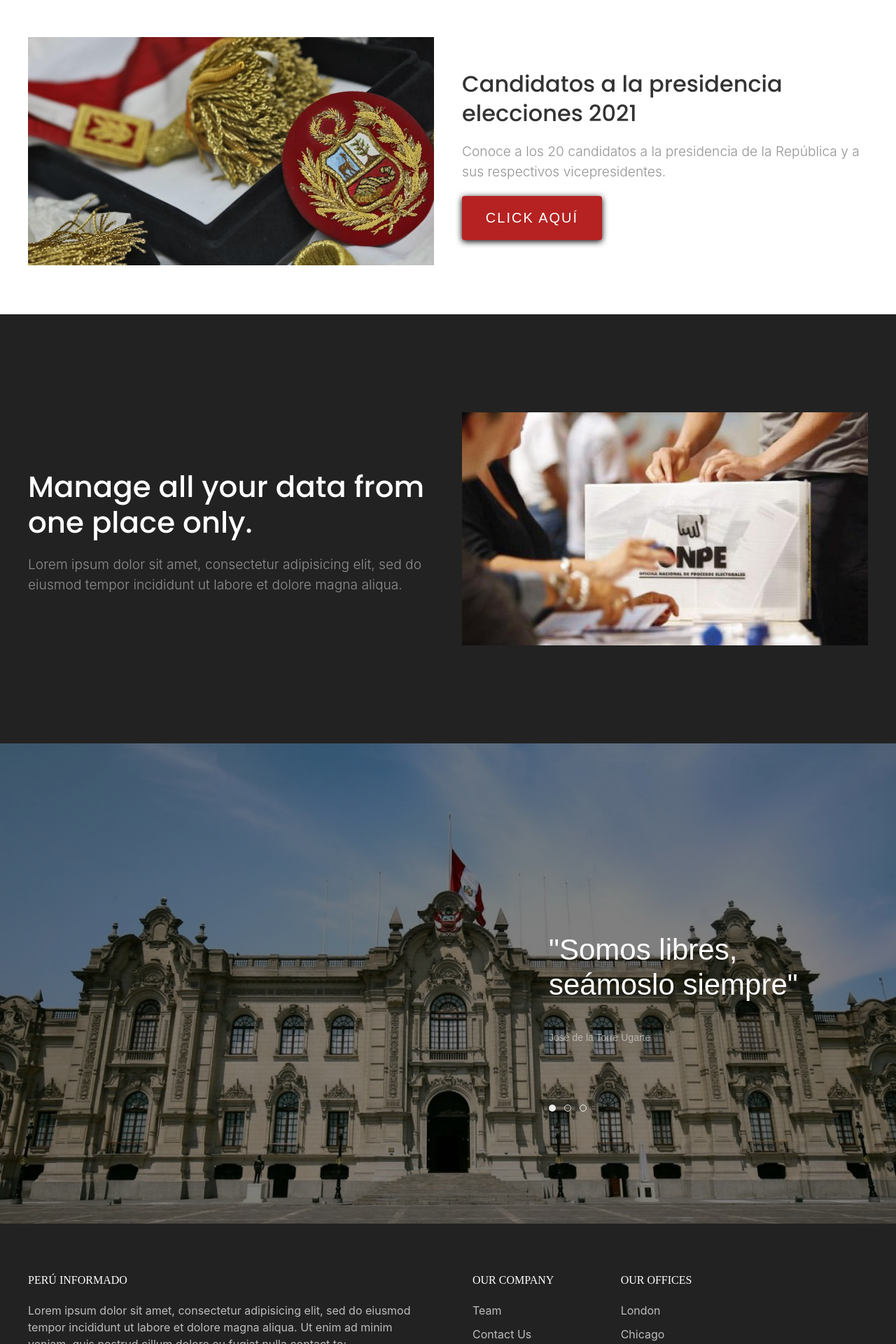
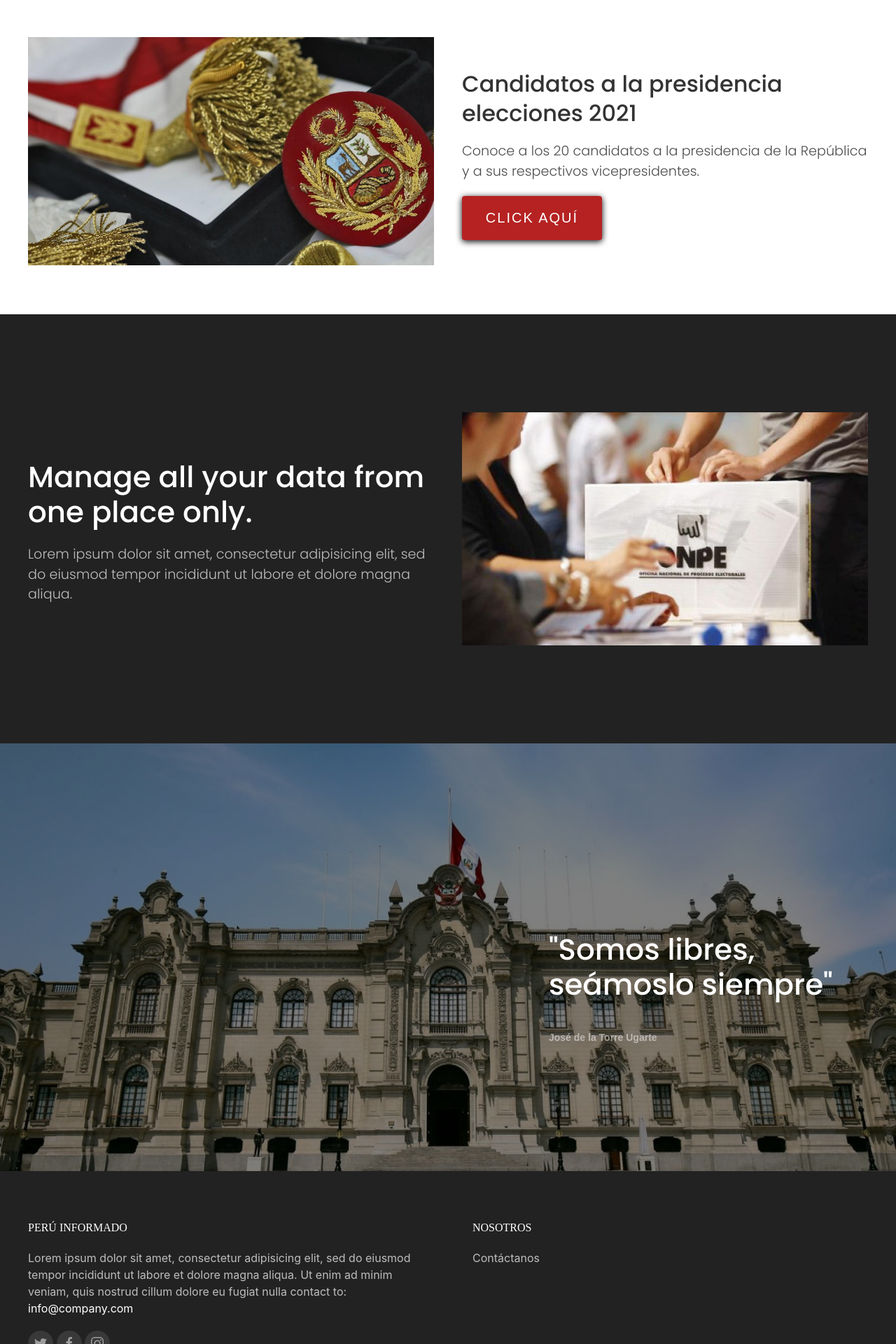
Before and after one commit to ELECCIONES-PERU-PROYECTO/webpage, a Django app: page /elecciones/ in a window 1280 px wide. Shown: the part 760-2680 px from the top of the page at 70% size. Run offline with Django 3.2, Linux system fonts and the light colour scheme; parts of the project's set-up code (start-up, migrations or seed data) failed here and were passed over.

Commit message:
update project

```diff
--- a/elecciones_peru/elecciones/static/css/descartar.css
+++ b/elecciones_peru/elecciones/static/css/descartar.css
@@ -1,4 +1,5 @@
- .btn {
+
+.btn {
 	font-family: 'Poppins', sans-serif;
     padding: 0.5em 1em 0.5em;
     border-radius: 3px;
--- a/elecciones_peru/elecciones/static/css/marketing.css
+++ b/elecciones_peru/elecciones/static/css/marketing.css
@@ -91,3 +91,16 @@ strong, b {
 .uk-margin-remove-top.uk-scrollspy-inview.uk-animation-slide-right-medium h1{
 	font-family: 'Poppins', sans-serif;
 }
+
+.subtitle-text{
+	color: #000000;
+	font-weight:390;
+	font-family: 'Poppins', sans-serif;
+
+
+}
+
+
+#white-text{
+	color: #ffffff;
+}
--- a/elecciones_peru/elecciones/templates/elecciones/landingpage.html
+++ b/elecciones_peru/elecciones/templates/elecciones/landingpage.html
@@ -6,6 +6,11 @@
 		<meta name="viewport" content="width=device-width, initial-scale=1">
 		<title>Perú Informado</title>
 		<link rel="icon" href="img/favicon.ico">
+
+		<style>
+			@import url('https://fonts.googleapis.com/css2?family=Poppins:wght@300&display=swap');
+			</style>
+
 		<!-- CSS FILES -->
 		<link rel="stylesheet" type="text/css" href="https://cdn.jsdelivr.net/npm/uikit@latest/dist/css/uikit.min.css">
 		<!--<link rel="stylesheet" type="text/css" href="css/marketing.css">-->
@@ -46,17 +51,17 @@
 								<li class="uk-active uk-visible@m"><a href="" data-uk-icon="home"></a></li>
 								<li><a href="">Features</a></li>
 								<li>
-									<a href="#" data-uk-icon="chevron-down">Products</a>
+									<a href="#" data-uk-icon="chevron-down">Búsqueda Avanzada</a>
 									<div class="uk-navbar-dropdown">
 										<ul class="uk-nav uk-navbar-dropdown-nav">
-											<li><a href="#">Big Data</a></li>
-											<li><a href="#">Marketing</a></li>
-											<li><a href="#">Analytics</a></li>
-											<li><a href="#">AI Lab</a></li>
+											<li><a href="#">Presidencial</a></li>
+											<li><a href="#">Congresales</a></li>
+											<li><a href="#">Parlamento Andino</a></li>
+											<li><a href="#">Organización Política</a></li>
 										</ul>
 									</div>
 								</li>
-								<li><a href="">Testimonials</a></li>
+								<!--<li><a href="">Testimonials</a></li>-->
 							</ul>
 							<a class="uk-navbar-toggle uk-navbar-item uk-hidden@s" data-uk-toggle data-uk-navbar-toggle-icon href="#offcanvas-nav"></a>
 						</div>
@@ -71,7 +76,7 @@
 				<div class="uk-container uk-flex-auto top-container uk-position-relative uk-margin-medium-top" data-uk-parallax="y: 0,50; easing:0; opacity:0.2">
 					<div class="uk-width-1-2@s" data-uk-scrollspy="cls: uk-animation-slide-right-medium; target: > *; delay: 150">
 						<!--<h6 class="uk-text-primary uk-margin-small-bottom">RESEARCH</h6>-->
-						<h1 style="font-size: 45px; font-family: 'Poppins', sans-serif;" class="uk-margin-remove-top">PERÚ INFORMADO</h1>
+						<h1 style="font-size: 45px; font-family: 'Poppins', sans-serif; font-weight:650;"  class="uk-margin-remove-top">PERÚ INFORMADO</h1></strong>
 						<p class="subtitle-text uk-visible@s">   </p>
 						<a href="#" title="Ver más" class="uk-button uk-button-primary uk-border-pill" data-uk-scrollspy-class="uk-animation-fade">INFORMACIÓN GENERAL</a>
 					</div>
@@ -114,7 +119,7 @@
 							<div   data-uk-scrollspy-class="uk-animation-slide-right-medium">
 								<!-- <h6 class="uk-text-primary">MAIN REASONS</h6> -->
 								<h2 style=" font-family: 'Poppins', sans-serif;"  class="uk-margin-small-top">Candidatos a la presidencia elecciones 2021</h2>
-								<p class="subtitle-text">
+								<p class="subtitle-text" >
 									Conoce a los 20 candidatos a la presidencia de la República
 									y a sus respectivos vicepresidentes.
 								</p>
@@ -236,7 +241,7 @@
 					<div>
 						<!--<h6>SIMPLIFY THINGS</h6>-->
 						<h2  style=" font-family: 'Poppins', sans-serif;"  class="uk-margin-small-top uk-h1">Manage all your data from one place only.</h2>
-						<p class="subtitle-text">
+						<p id = "white-text" class="subtitle-text">
 							Lorem ipsum dolor sit amet, consectetur adipisicing elit, sed do eiusmod
 							tempor incididunt ut labore et dolore magna aliqua.
 						</p>
@@ -268,10 +273,11 @@
 							<ul class="uk-slider-items uk-child-width-1-1">
 								<li>
 									<div data-uk-slider-parallax="opacity: 0.2,1,0.2">
-										<h1 class="uk-margin-small-top">"Somos libres, seámoslo siempre"</h1>
-										<h2 class="uk-text-meta">José de la Torre Ugarte </h2>
+										<h1 style=" font-family: 'Poppins', sans-serif;" class="uk-margin-small-top">"Somos libres, seámoslo siempre"</h1>
+										<h2 style=" font-weight: bold;"class="uk-text-meta">José de la Torre Ugarte </h2>
 									</div>
 								</li>
+								<!--
 								<li>
 									<div data-uk-slider-parallax="opacity: 0.2,1,0.2">
 										<h2 class="uk-margin-small-top">"Aute irure dolor in reprehenderit in voluptate velit esse cillum dolore eu fugiat nulla pariatur"</h2>
@@ -284,6 +290,7 @@
 										<p class="uk-text-meta">Lorena Smith, founder of Some Cool Startup</p>
 									</div>
 								</li>
+								--->
 							</ul>
 							<ul class="uk-slider-nav uk-dotnav uk-margin-top"><li></li></ul>
 
@@ -341,7 +348,6 @@
 		<!-- BOTTOM -->
 		<!-- LOGOS -->
 		<!--
-
 		<div class="uk-section uk-section-small uk-section-muted">
 			<div class="uk-container uk-container-small">
 				<div class="uk-grid uk-child-width-1-4 uk-child-width-expand@m logos-grid" data-uk-grid data-uk-scrollspy="cls: uk-animation-scale-down; target: > div > img; delay: 100">
@@ -372,7 +378,6 @@
 				</div>
 			</div>
 		</div>
-
 		-->
 		<!-- /LOGOS -->
 		<!-- FOOTER -->
@@ -394,22 +399,21 @@
 						<ul class="uk-list">
 							<li>Big Data</li>
 							<li>Marketing</li>
-
+						</ul>
+					</div>
+					-->
+					<!--
+					<div class="uk-width-1-6@m">
+						<h5>NOSOTROS</h5>
+						<ul class="uk-list">
+							<li>Contáctanos</li>
 						</ul>
 					</div>
 					-->
 					<div class="uk-width-1-6@m">
-						<h5>OUR COMPANY</h5>
+						<h5>NOSOTROS</h5>
 						<ul class="uk-list">
-							<li>Team</li>
-							<li>Contact Us</li>
-						</ul>
-					</div>
-					<div class="uk-width-1-6@m">
-						<h5>OUR OFFICES</h5>
-						<ul class="uk-list">
-							<li>London</li>
-							<li>Chicago</li>
+							<li>Contáctanos</li>
 						</ul>
 					</div>
 
```
